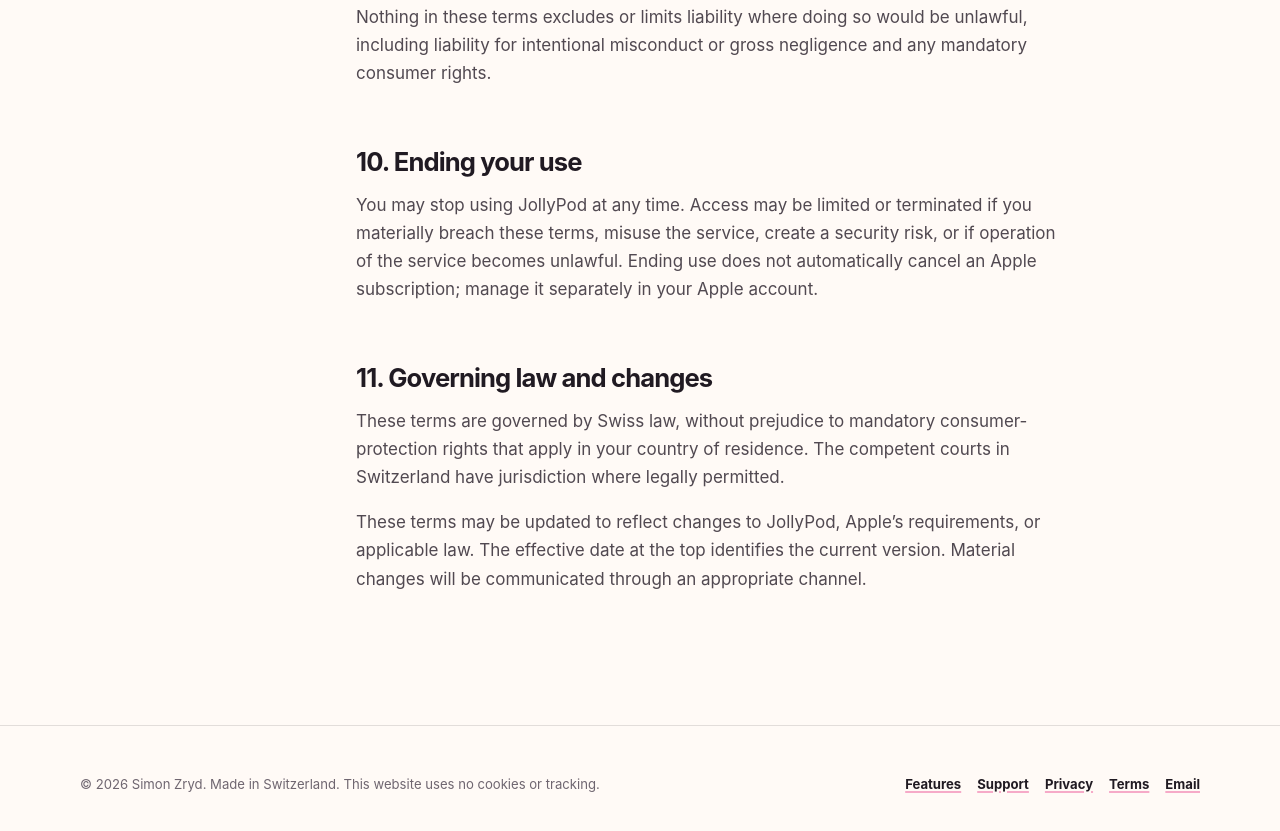
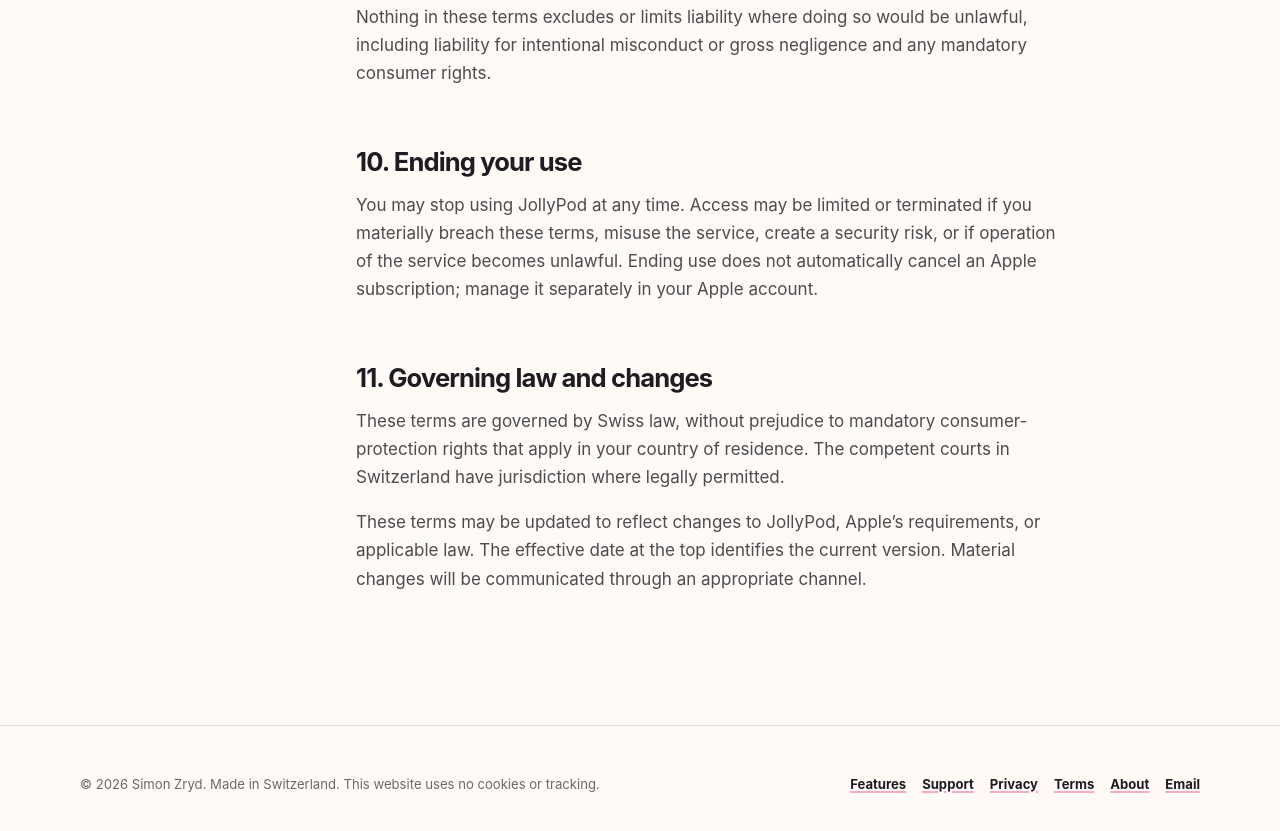
Before and after one commit to sz791s/jollypod-site, a plain HTML site: page terms/index.html in a window 1280 px wide. Shown: the part 3198-4029 px from the top of the page. Drawn offline with Linux system fonts and the light colour scheme.

Commit message:
Add about footer link

```diff
--- a/terms/index.html
+++ b/terms/index.html
@@ -124,7 +124,7 @@
       <div class="footer-grid shell">
         <p class="footer-copy">© 2026 Simon Zryd. Made in Switzerland. This website uses no cookies or tracking.</p>
         <nav class="footer-links" aria-label="Footer navigation">
-          <a href="/features/">Features</a><a href="/support/">Support</a><a href="/privacy/">Privacy</a><a href="/terms/">Terms</a><a href="mailto:hello@jollypod.app">Email</a>
+          <a href="/features/">Features</a><a href="/support/">Support</a><a href="/privacy/">Privacy</a><a href="/terms/">Terms</a><a href="https://zryd.uk/">About</a><a href="mailto:hello@jollypod.app">Email</a>
         </nav>
       </div>
     </footer>
```
Also changed, not shown: features/index.html (+1 -1 lines), index.html (+1 -0 lines), privacy/index.html (+1 -1 lines), support/index.html (+1 -1 lines).
